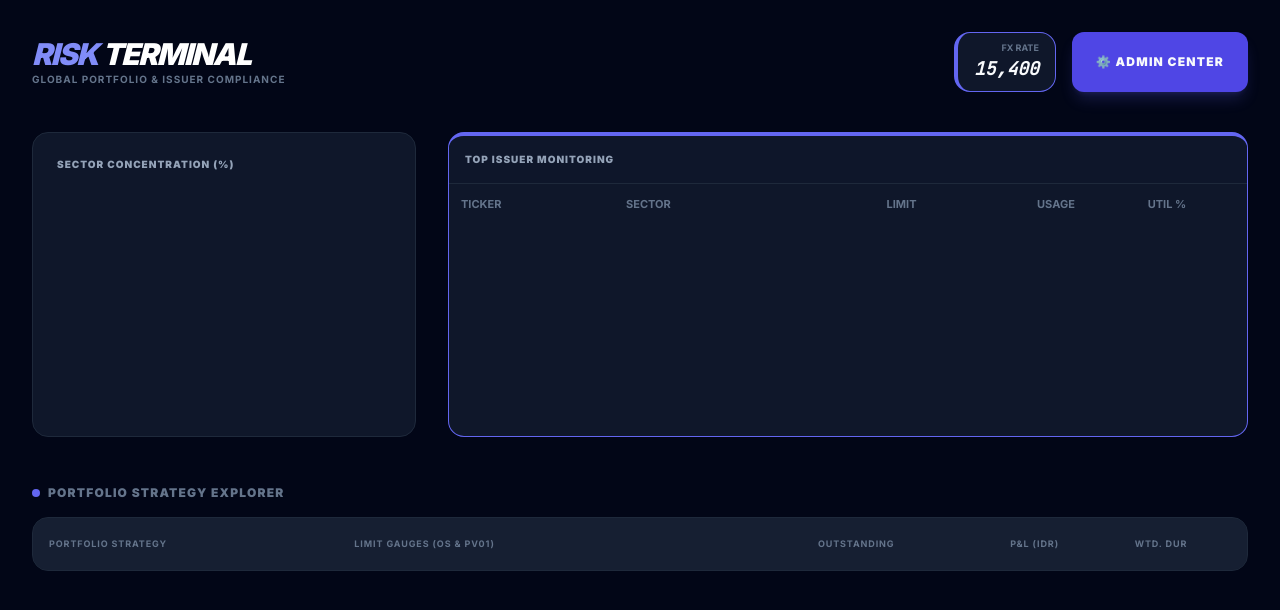
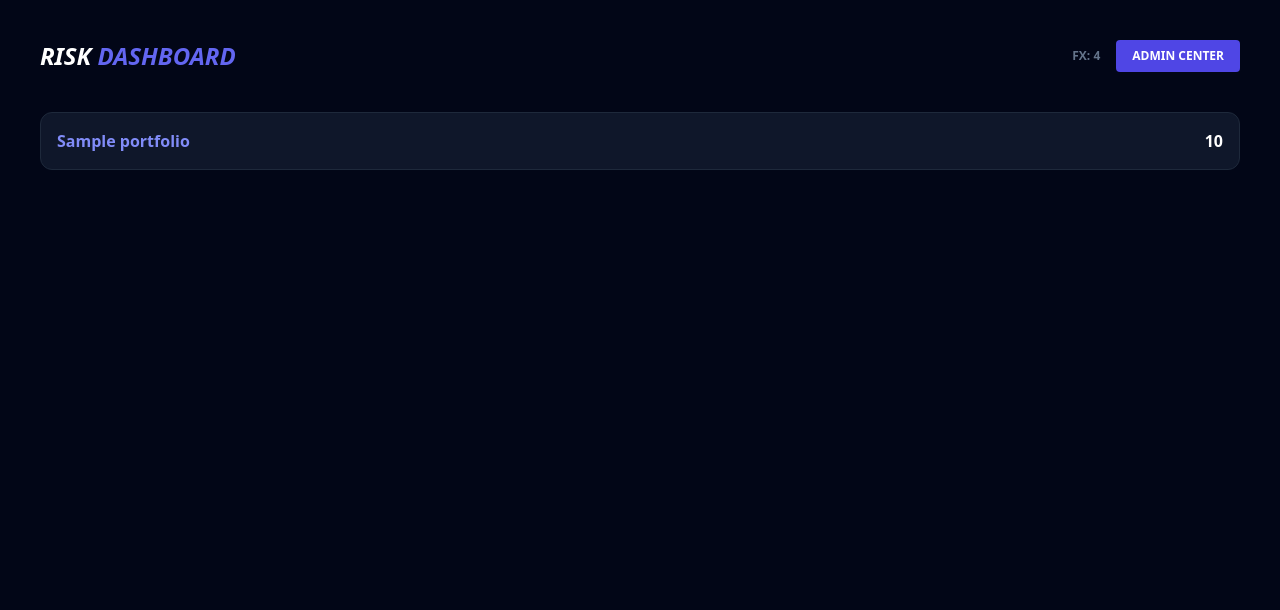
Before and after one commit to dakai2017/Dashboard-project, a Flask app: template templates/Dashboard.html in a window 1280 px wide. Shown: the top 610 px of the page. Run offline with Flask 3, Linux system fonts and the light colour scheme; the template is opened without the code that fills it: most values are stand-ins (such as "Sample title", 1, 10 or a date in 2020); lists and menus that the app fills with data are empty; a map, chart or similar area stays blank; some libraries are stand-ins or nearby versions.

Commit message:
Update Dashboard.html

```diff
--- a/templates/Dashboard.html
+++ b/templates/Dashboard.html
@@ -1,100 +1,51 @@
 <!DOCTYPE html>
-<html lang="en">
+<html>
 <head>
-    <meta charset="UTF-8">
-    <title>Risk Terminal | Global View</title>
+    <title>Risk Dashboard</title>
     <script src="https://cdn.tailwindcss.com"></script>
-    <script src="https://cdn.jsdelivr.net/npm/chart.js"></script>
-    <style>
-        @import url('https://fonts.googleapis.com/css2?family=Inter:wght@400;700;900&family=JetBrains+Mono&display=swap');
-        body { background-color: #020617; color: #f8fafc; font-family: 'Inter', sans-serif; }
-        .mono { font-family: 'JetBrains Mono', monospace; }
-        .card { background: #0f172a; border: 1px solid #1e293b; border-radius: 1rem; }
-        .progress-bg { background: #1e293b; height: 6px; border-radius: 3px; overflow: hidden; }
-        .progress-fill { height: 100%; transition: width 0.4s; }
-        .portfolio-row { cursor: pointer; border-bottom: 1px solid #1e293b; transition: background 0.1s; }
-        .portfolio-row:hover { background-color: #1e293b; }
-        .bond-detail-row { background-color: #020617; display: none; }
-    </style>
 </head>
-<body class="p-8">
-    <nav class="flex justify-between items-center mb-10">
-        <div>
-            <h1 class="text-3xl font-black italic tracking-tighter uppercase text-indigo-400">Risk <span class="text-white">Terminal</span></h1>
-            <p class="text-slate-500 text-[10px] font-bold tracking-widest uppercase">Global Portfolio & Issuer Compliance</p>
+<body class="bg-[#020617] text-white p-10">
+    <header class="flex justify-between mb-10">
+        <h1 class="text-2xl font-black italic">RISK <span class="text-indigo-500">DASHBOARD</span></h1>
+        <div class="flex gap-4">
+            <span class="text-xs text-slate-500 font-bold uppercase py-2">FX: {{ settings.fx_rate }}</span>
+            <a href="/admin" class="bg-indigo-600 px-4 py-2 rounded text-xs font-bold">ADMIN CENTER</a>
         </div>
-        <div class="flex gap-4">
-            <div class="card px-4 py-2 text-right border-l-4 border-indigo-500">
-                <p class="text-[9px] text-slate-500 font-bold uppercase">FX RATE</p>
-                <p class="text-lg font-bold mono italic">15,400</p>
+    </header>
+
+    <div class="grid grid-cols-1 gap-4">
+        {% for port in summary %}
+        <div class="bg-[#0f172a] border border-slate-800 rounded-xl overflow-hidden">
+            <div onclick="toggle('{{ port.PORTFOLIO }}')" class="p-4 flex justify-between cursor-pointer hover:bg-slate-800 transition">
+                <span class="font-bold text-indigo-400">{{ port.PORTFOLIO }}</span>
+                <span class="mono font-bold">{{ "{:,.0f}".format(port.OS_RAW) }}</span>
             </div>
-            <a href="/admin" class="bg-indigo-600 hover:bg-indigo-500 px-6 py-3 rounded-xl text-xs font-black uppercase tracking-widest transition shadow-lg shadow-indigo-500/20 flex items-center">
-                ⚙️ Admin Center
-            </a>
-        </div>
-    </nav>
 
-    <div class="grid grid-cols-1 lg:grid-cols-12 gap-8 mb-12">
-        <div class="lg:col-span-4 card p-6 flex flex-col items-center">
-            <h3 class="text-[10px] font-black text-slate-400 uppercase mb-6 self-start tracking-widest">Sector Concentration (%)</h3>
-            <div class="w-full h-48 relative">
-                <canvas id="sectorChart"></canvas>
-            </div>
-            <div id="sectorLegend" class="mt-6 w-full space-y-1 overflow-y-auto max-h-32 pr-2 text-[10px] font-bold uppercase text-slate-500"></div>
-        </div>
-
-        <div class="lg:col-span-8 card overflow-hidden border-t-4 border-indigo-500">
-            <div class="p-4 bg-slate-900/50 border-b border-slate-800 flex justify-between">
-                <h3 class="text-[10px] font-black text-slate-400 uppercase tracking-widest">Top Issuer Monitoring</h3>
-            </div>
-            <div class="overflow-x-auto max-h-[300px]">
-                <table class="w-full text-left text-[11px] border-collapse">
-                    <thead class="bg-slate-900 sticky top-0 text-slate-500 uppercase font-black">
-                        <tr>
-                            <th class="p-3">Ticker</th>
-                            <th class="p-3">Sector</th>
-                            <th class="p-3 text-right">Limit</th>
-                            <th class="p-3 text-right">Usage</th>
-                            <th class="p-3 text-center">Util %</th>
+            <div id="detail-{{ port.PORTFOLIO }}" class="hidden bg-black p-4">
+                <table class="w-full text-[10px] text-slate-400">
+                    <thead class="text-slate-600 uppercase border-b border-slate-900">
+                        <tr><th class="text-left p-2">Ticker</th><th class="p-2">Coupon</th><th class="text-right p-2">Outstanding</th></tr>
+                    </thead>
+                    <tbody>
+                        {% for bond in details[port.PORTFOLIO] %}
+                        <tr class="border-b border-slate-900/50">
+                            <td class="p-2 font-bold text-slate-300">{{ bond.TICKER }}</td>
+                            <td class="p-2 text-center">{{ bond.COUPON }}</td>
+                            <td class="p-2 text-right mono">{{ "{:,.0f}".format(bond.OUTSTANDING|float) }}</td>
                         </tr>
-                    </thead>
-                    <tbody id="issuer-table" class="divide-y divide-slate-800">
-                        </tbody>
+                        {% endfor %}
+                    </tbody>
                 </table>
             </div>
         </div>
-    </div>
-
-    <div class="space-y-4">
-        <h2 class="text-xs font-black text-slate-500 uppercase tracking-widest flex items-center gap-2">
-            <span class="w-2 h-2 bg-indigo-500 rounded-full"></span> Portfolio Strategy Explorer
-        </h2>
-        <div class="card overflow-hidden">
-            <table class="w-full text-left text-sm border-collapse">
-                <thead class="bg-slate-800/50 text-slate-500 uppercase text-[9px] tracking-widest font-black">
-                    <tr>
-                        <th class="p-4">Portfolio Strategy</th>
-                        <th class="p-4">Limit Gauges (OS & PV01)</th>
-                        <th class="p-4 text-right">Outstanding</th>
-                        <th class="p-4 text-right">P&L (IDR)</th>
-                        <th class="p-4 text-center">Wtd. Dur</th>
-                    </tr>
-                </thead>
-                <tbody id="portfolio-table">
-                    </tbody>
-            </table>
-        </div>
+        {% endfor %}
     </div>
 
     <script>
-        // In a deployed app, this 'details' and 'summary' would be passed from Flask
         function toggle(id) {
             const el = document.getElementById('detail-' + id);
-            el.style.display = (el.style.display === 'table-row') ? 'none' : 'table-row';
+            el.classList.toggle('hidden');
         }
-
-        // Charts and data injection logic as developed in previous sessions
-        // ... (Referencing the clean, fast drill-down logic from v7.2)
     </script>
 </body>
 </html>
```
